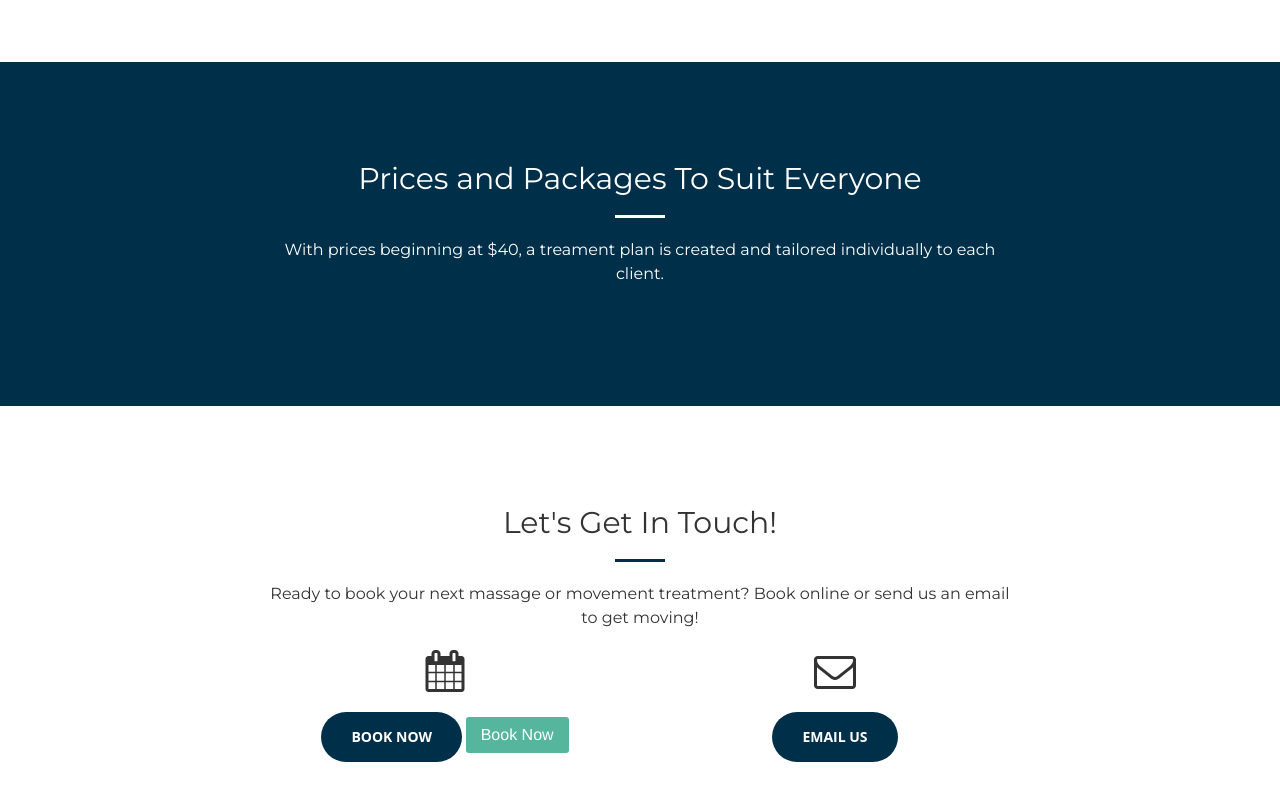
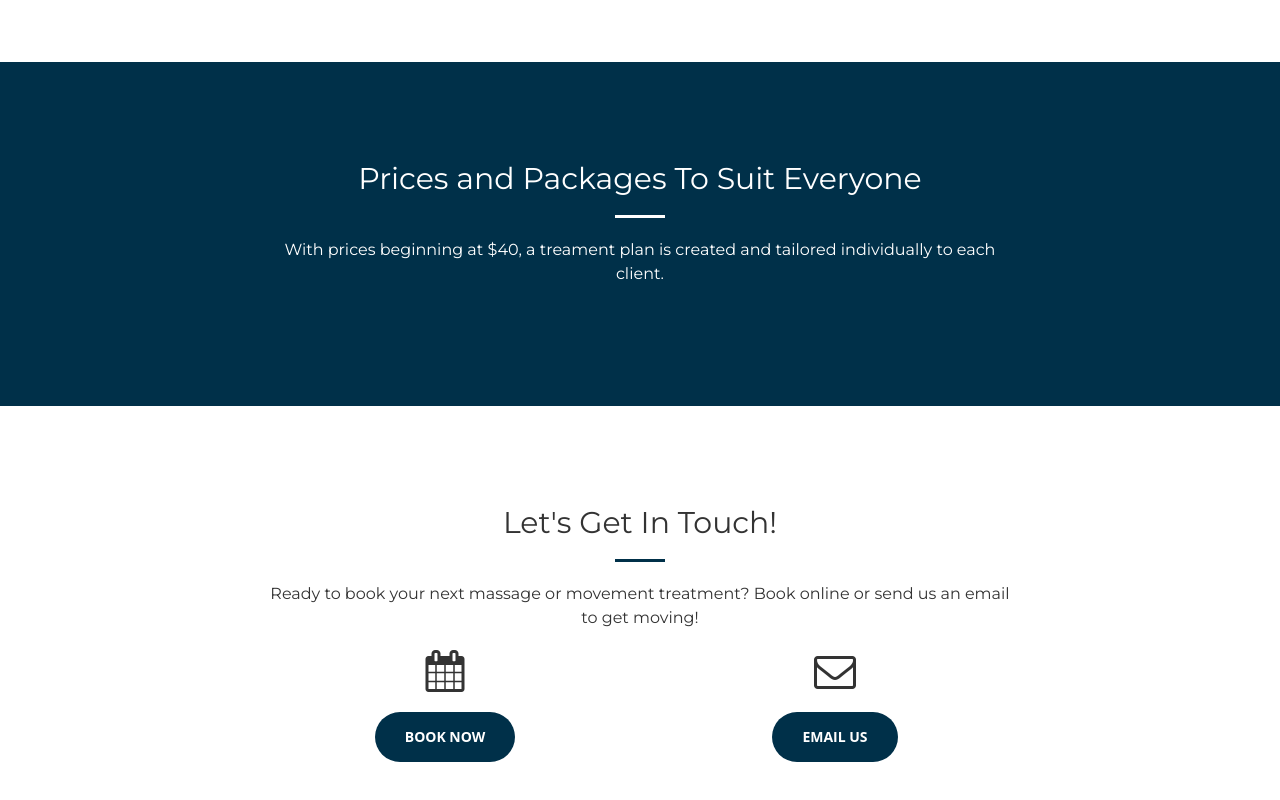
Before and after one commit to jgkeightley/JKRT, a website: page index.html in a window 1280 px wide. Shown: the part 1823-2623 px from the top of the page. Drawn offline with nearby package versions, Linux system fonts and the light colour scheme; a script that the page names is missing.

Commit message:
Update book now

```diff
--- a/index.html
+++ b/index.html
@@ -257,7 +257,7 @@
                     <i class="fa fa-calendar fa-3x sr-contact"></i><br/><br/>
                     <a class="btn btn-primary btn-xl sr-button shedul-embed-button-link" href="https://app.shedul.com/online_bookings/61883/link">Book Now</a>
 
-                    <a class="shedul-embed-button-link" style="overflow: visible; cursor: pointer; background: rgb(86, 181, 157); color: rgb(255, 255, 255); border: 0px; display: inline-block; outline: none; padding: 10px 15px; margin: 0px; font-family: Helvetica, Arial, sans-serif; font-size: 16px; line-height: 16px; text-decoration: none; border-radius: 3px; -webkit-appearance: none; box-shadow: none;" href="https://app.shedul.com/online_bookings/61883/link">Book Now</a><script>!function(e){var t="shedul-embed-button-loader",d="https:"===e.location.protocol?"https":"http",n=e.getElementsByTagName("head")[0];if(!e.getElementById(t)){var o=e.createElement("script"),p=e.createElement("style");o.id=t,o.src="https://app.shedul.com/embed_button.js".replace(/^\w+/,d),p.type="text/css",p.innerHTML=".shedul-widget-open { position: fixed; overflow:hidden; }",n.appendChild(o),n.appendChild(p)}}(document);</script>
+                    <script>!function(e){var t="shedul-embed-button-loader",d="https:"===e.location.protocol?"https":"http",n=e.getElementsByTagName("head")[0];if(!e.getElementById(t)){var o=e.createElement("script"),p=e.createElement("style");o.id=t,o.src="https://app.shedul.com/embed_button.js".replace(/^\w+/,d),p.type="text/css",p.innerHTML=".shedul-widget-open { position: fixed; overflow:hidden; }",n.appendChild(o),n.appendChild(p)}}(document);</script>
                 </div>
                 <div class="col-lg-4 text-center">
                     <i class="fa fa-envelope-o fa-3x sr-contact"></i><br/><br/>
```
